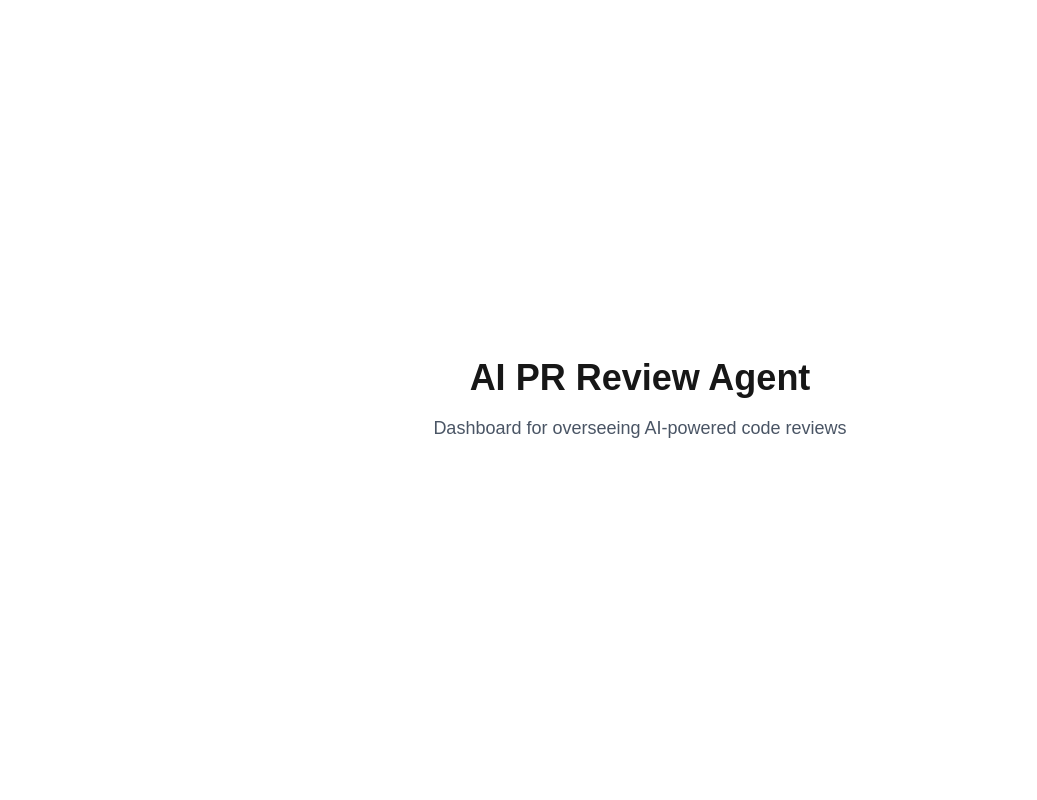
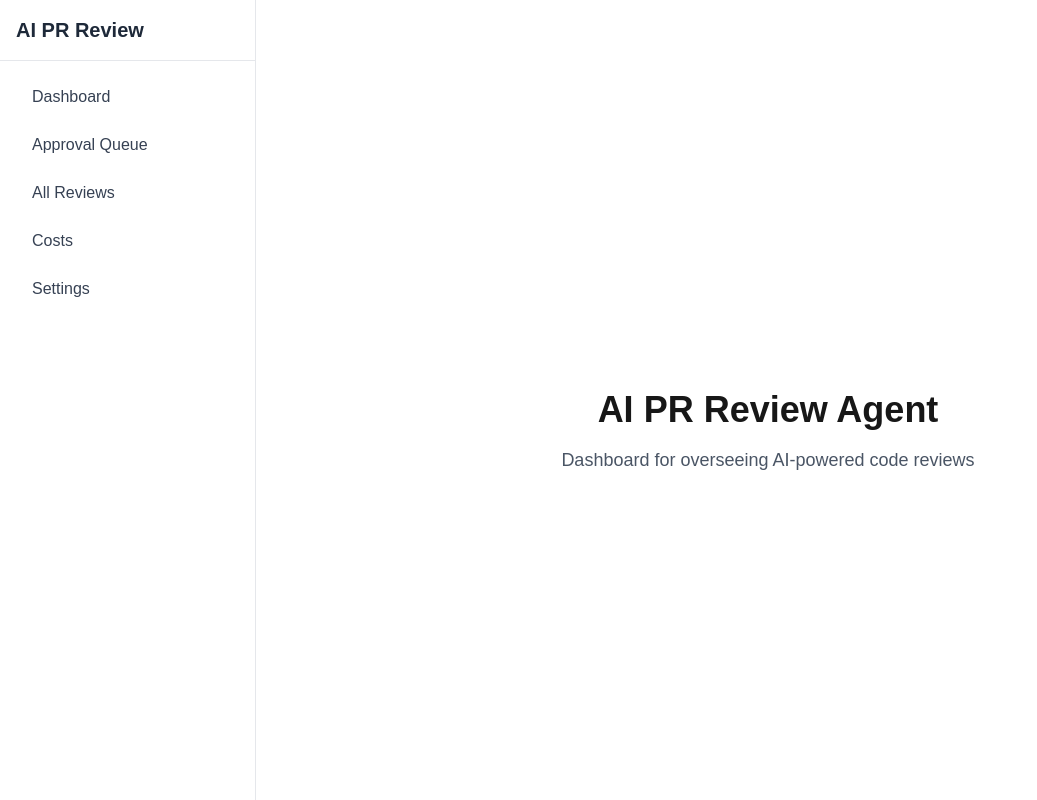
Before and after one commit to jacobjerryarackal/ai-pr-review-agent, a Next.js app in the folder frontend/: page / in a window 1280 px wide. Shown: the whole page, without its empty margins (0-1037 px from the left). Built offline with nearby package versions, Linux system fonts and the light colour scheme.

Commit message:
updated the layout with side bar

```diff
--- a/frontend/src/app/layout.tsx
+++ b/frontend/src/app/layout.tsx
@@ -1,33 +1,53 @@
 import type { Metadata } from "next";
-import { Geist, Geist_Mono } from "next/font/google";
 import "./globals.css";
 
-const geistSans = Geist({
-  variable: "--font-geist-sans",
-  subsets: ["latin"],
-});
-
-const geistMono = Geist_Mono({
-  variable: "--font-geist-mono",
-  subsets: ["latin"],
-});
-
 export const metadata: Metadata = {
-  title: "Create Next App",
-  description: "Generated by create next app",
+  title: "AI PR Review Agent",
+  description: "Dashboard for AI-powered code reviews",
 };
 
 export default function RootLayout({
   children,
-}: Readonly<{
+}: {
   children: React.ReactNode;
-}>) {
+}) {
   return (
-    <html
-      lang="en"
-      className={`${geistSans.variable} ${geistMono.variable} h-full antialiased`}
-    >
-      <body className="min-h-full flex flex-col">{children}</body>
+    <html lang="en">
+      <body className="bg-gray-50">
+        <div className="flex h-screen">
+          {/* Sidebar */}
+          <aside className="w-64 bg-white border-r border-gray-200 flex flex-col">
+            <div className="p-4 border-b border-gray-200">
+              <h1 className="text-xl font-bold text-gray-800">
+                AI PR Review
+              </h1>
+            </div>
+            <nav className="flex-1 p-4 space-y-2">
+              <NavLink href="/" label="Dashboard" />
+              <NavLink href="/queue" label="Approval Queue" />
+              <NavLink href="/reviews" label="All Reviews" />
+              <NavLink href="/costs" label="Costs" />
+              <NavLink href="/settings" label="Settings" />
+            </nav>
+          </aside>
+
+          {/* Main Content */}
+          <main className="flex-1 overflow-auto p-8">
+            {children}
+          </main>
+        </div>
+      </body>
     </html>
   );
 }
+
+function NavLink({ href, label }: { href: string; label: string }) {
+  return (
+    <a
+      href={href}
+      className="block px-4 py-2 rounded-lg text-gray-700 hover:bg-gray-100 hover:text-gray-900 transition-colors"
+    >
+      {label}
+    </a>
+  );
+}
```
